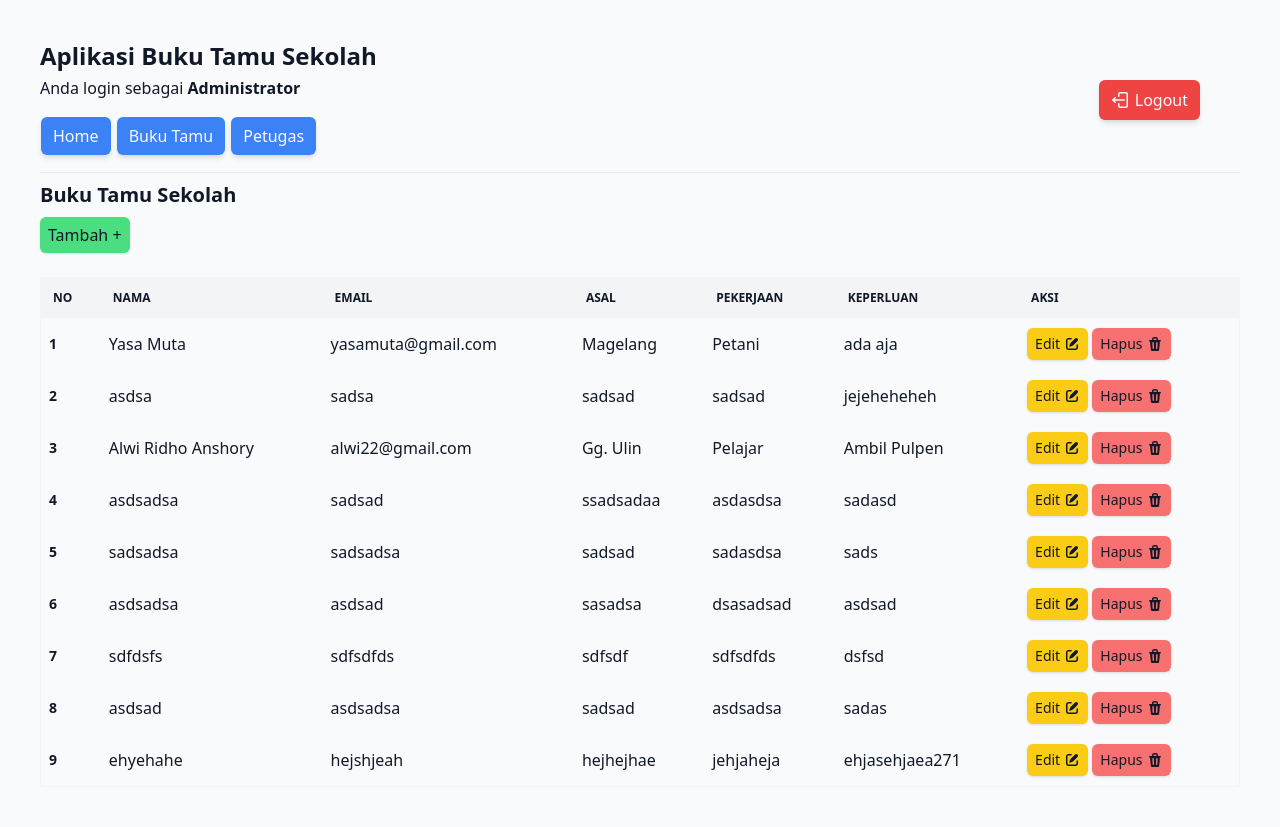
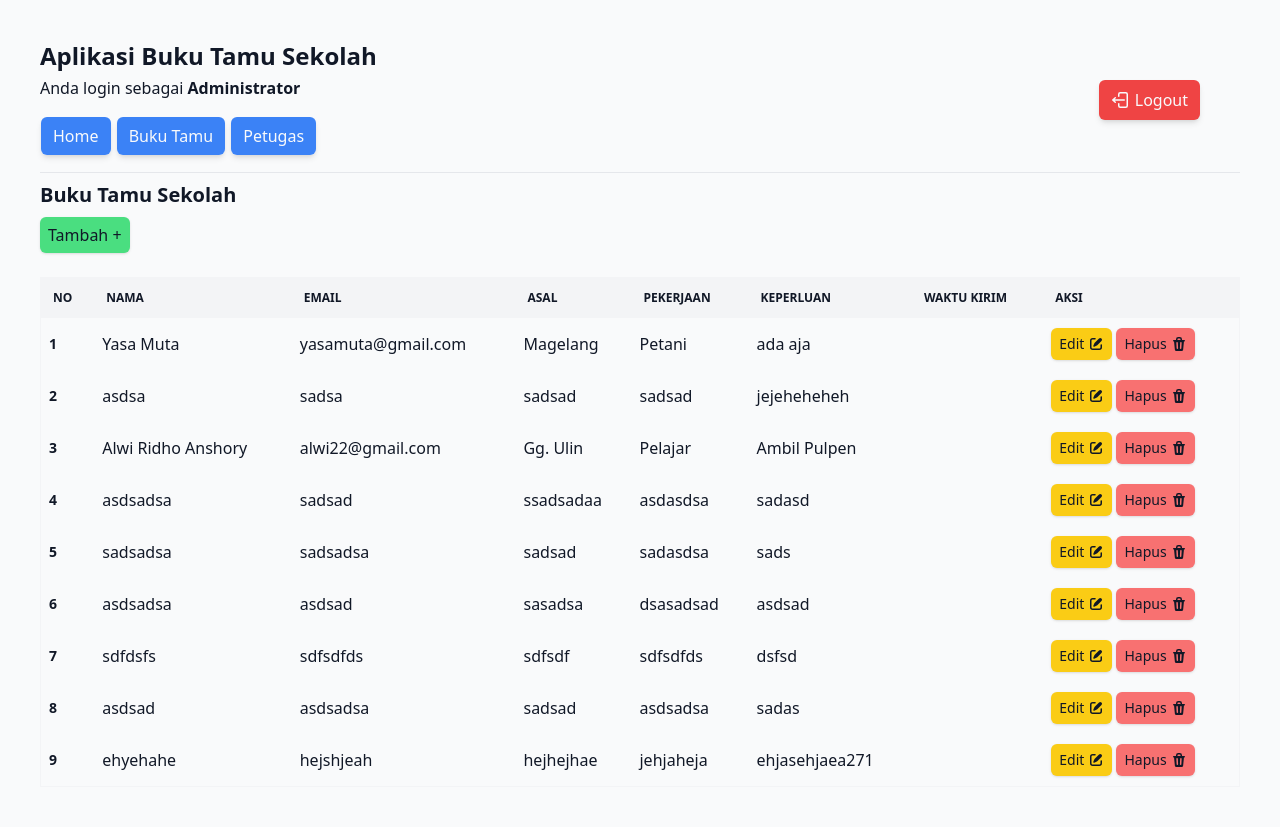
Before and after one commit to senaSMKTI/buku-tamu-fahmi, a PHP site: page /src/views/admin.php?url=buku-tamu in a window 1280 px wide. Run offline with PHP 8.4, Linux system fonts and the light colour scheme; a user stored in the database is signed in; data comes from the database, SQL or seed files in the repository; data that the repository does not hold is empty; style sheets or scripts are compiled from the project's sources; some libraries are stand-ins or nearby versions.

Commit message:
Add timestamp field

```diff
--- a/src/views/layouts/buku-tamu.php
+++ b/src/views/layouts/buku-tamu.php
@@ -15,6 +15,7 @@ include '../../inc/conn.php';
                 <td class="p-3">Asal</td>
                 <td class="p-3">Pekerjaan</td>
                 <td class="p-3">Keperluan</td>
+                <td class="p-3">Waktu Kirim</td>
                 <td class="p-3">Aksi</td>
             </tr>
         </thead>
@@ -32,6 +33,7 @@ include '../../inc/conn.php';
                     <td class="p-2"><?= htmlspecialchars($data['asal']) ?></td>
                     <td class="p-2"><?= htmlspecialchars($data['pekerjaan']) ?></td>
                     <td class="p-2"><?= htmlspecialchars($data['keperluan']) ?></td>
+                    <td class="p-2"><?= htmlspecialchars($data['waktu_buku_tamu']) ?></td>
                     <td class="p-2">
                         <a class="text-sm inline-flex gap-1 items-center my-0.5 bg-yellow-400 hover:bg-yellow-500 hover:text-gray-50 duration-300 rounded-md py-1.5 px-2 shadow hover:shadow-md" href="?url=edit-buku-tamu&id_tamu=<?= $data['id_tamu'] ?>">Edit
                             <svg xmlns="http://www.w3.org/2000/svg" viewBox="0 0 16 16" fill="currentColor" class="size-4">
```
